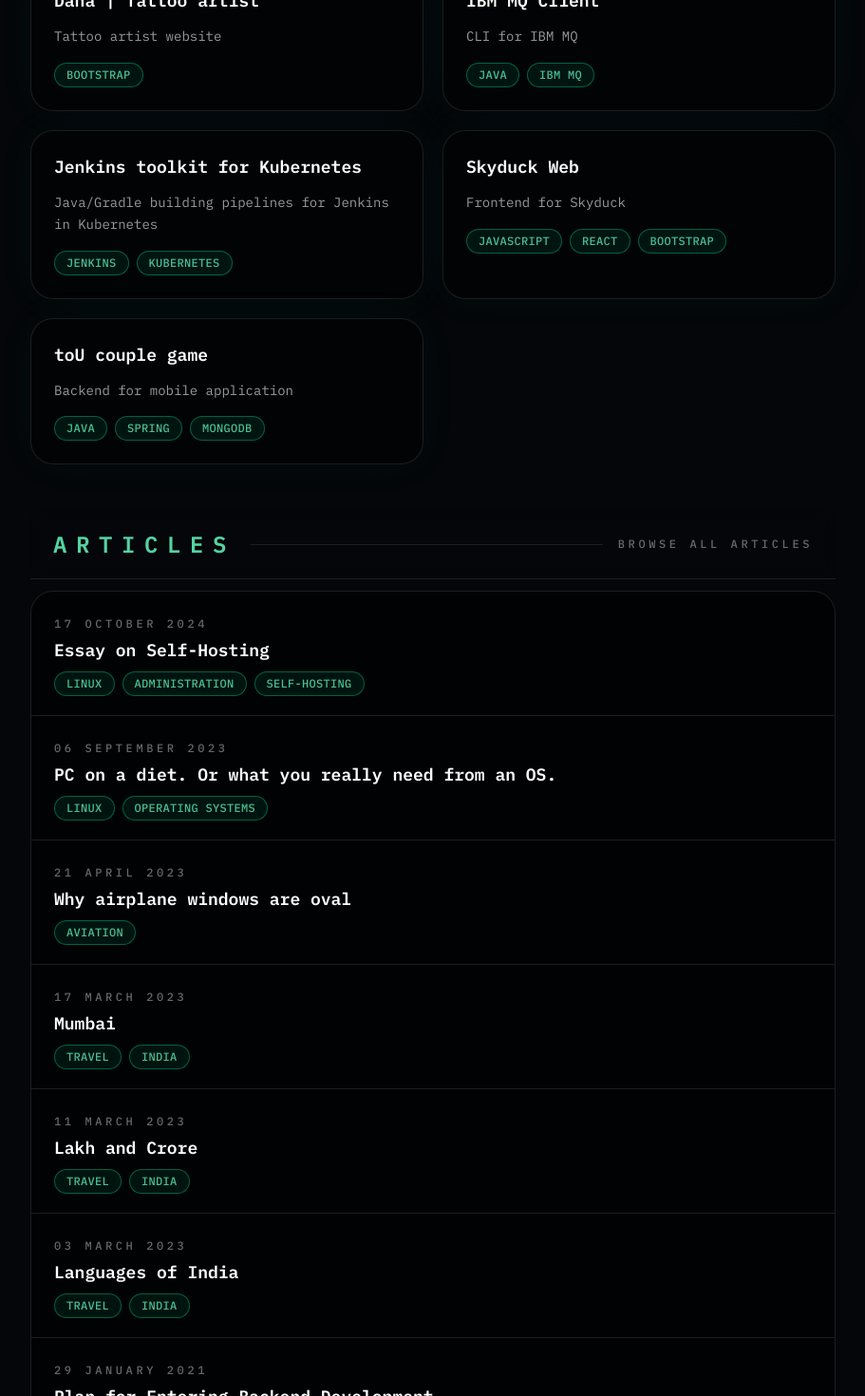
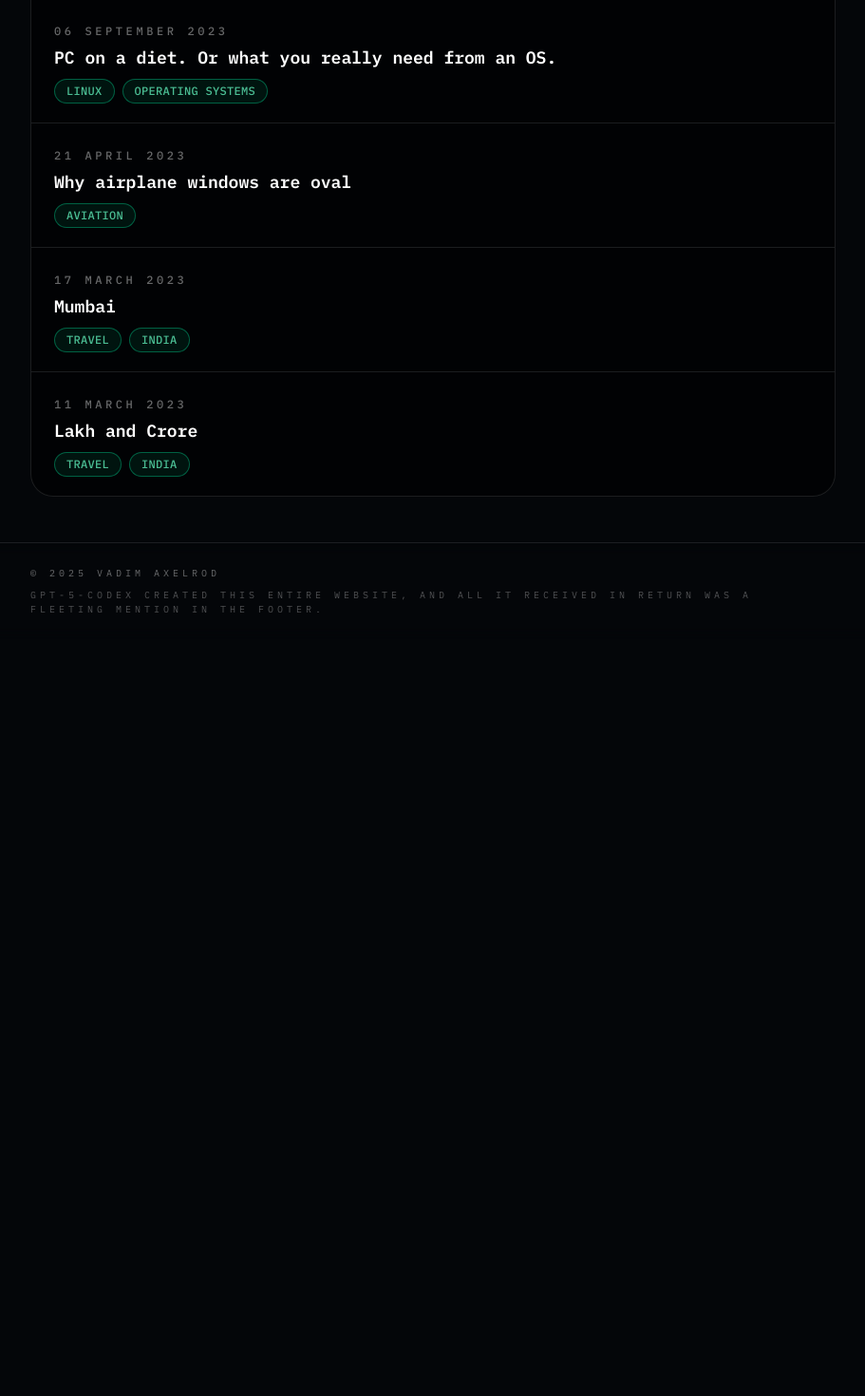
Before and after one commit to axelrodvl/axelrod.co, a Next.js app: page /en in a window 1280 px wide. Shown: the part 1360-2830 px from the top of the page at 95% size, without its empty margins (184-1095 px from the left). After the commit the page ends 2033 px from the top, so only its background shows below. Built offline with nearby package versions, Linux system fonts and the light colour scheme.

Commit message:
5 articles and projects

```diff
--- a/src/app/[locale]/page.tsx
+++ b/src/app/[locale]/page.tsx
@@ -13,8 +13,8 @@ type HomePageProps = {
 export default function HomePage({ params }: HomePageProps) {
   const { locale } = params;
   const t = getDictionary(locale);
-  const projects = readProjects(locale);
-  const articles = readArticles(locale);
+  const projects = readProjects(locale).slice(0, 5);
+  const articles = readArticles(locale).slice(0, 5);
 
   return (
     <div className="relative bg-[#040609] text-[#e4f1ff]">
```
